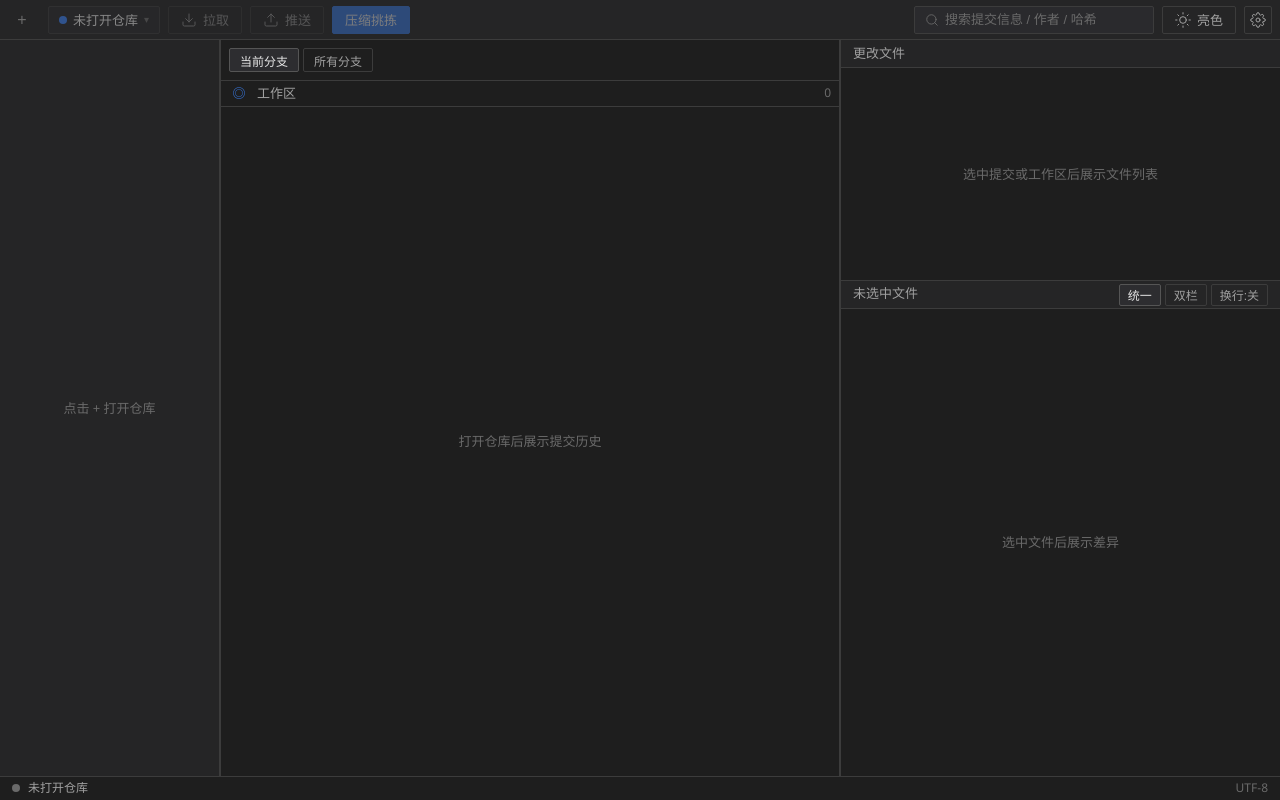
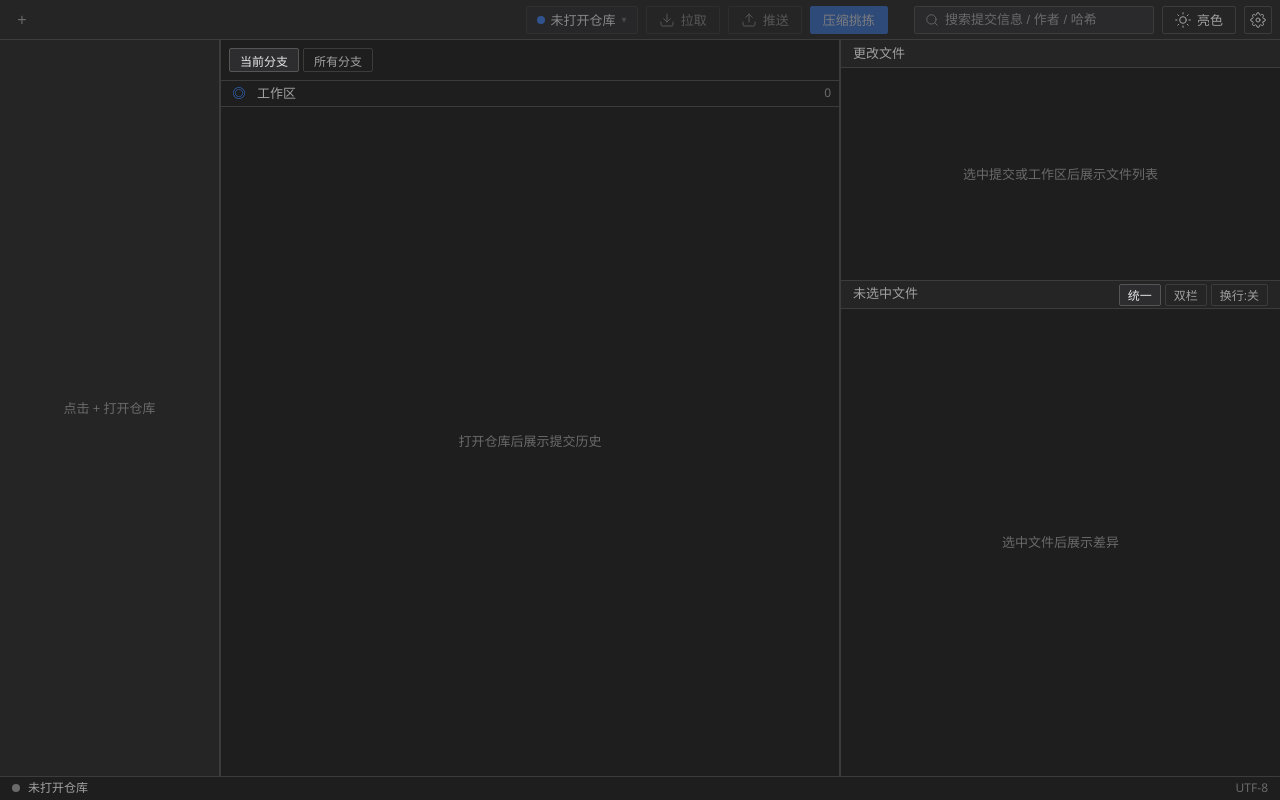
Before and after one commit to XiaMi-Long/git-client, a Vue app: page / in a window 1280 px wide. Built offline with nearby package versions, Linux system fonts and the light colour scheme.

Commit message:
fix: 仓库标签区改用百分比 flex 0 1 40%

```diff
--- a/src/components/layout/TopBar.vue
+++ b/src/components/layout/TopBar.vue
@@ -321,9 +321,8 @@ watch(
 /* 仓库标签页 */
 .repo-tabs-wrap {
   position: relative;
-  flex-shrink: 1;
+  flex: 0 1 40%;
   min-width: 0;
-  max-width: 240px;
   overflow: hidden;
 }
 
```
